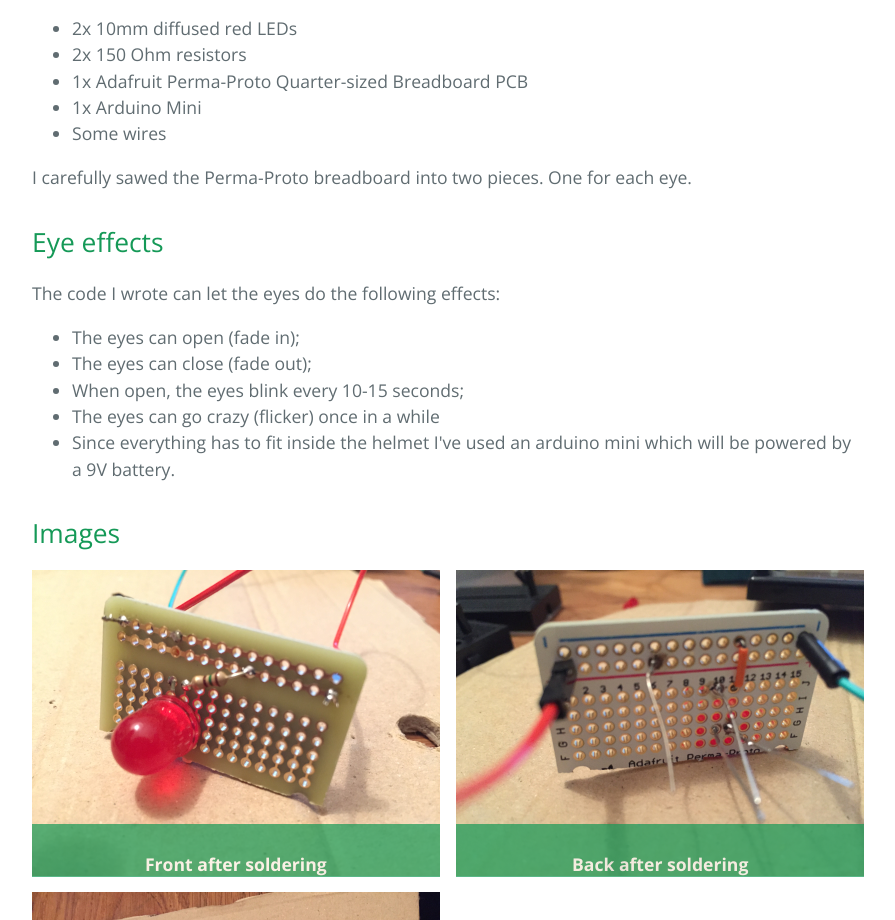
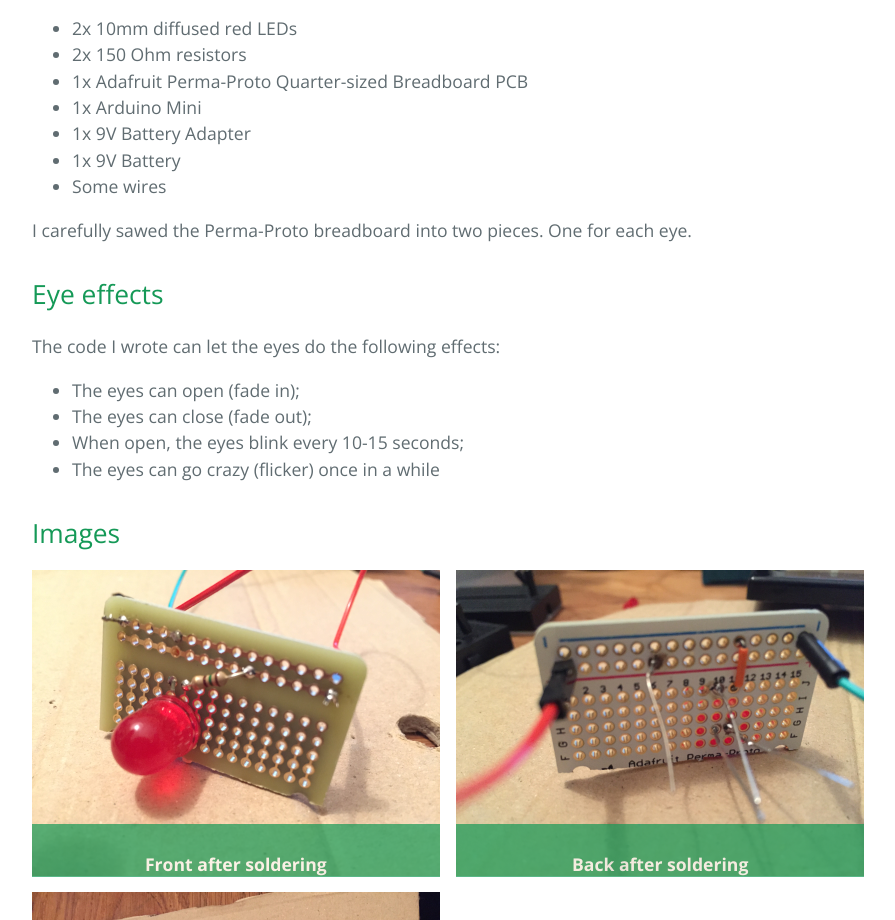
Before and after one commit to Sedus/spooky_eyes, a plain HTML site: page index.html in a window 1280 px wide. Shown: the part 1326-2246 px from the top of the page, without its empty margins (192-1087 px from the left). Drawn offline with nearby package versions, Linux system fonts and the light colour scheme.

Commit message:
updated text

```diff
--- a/index.html
+++ b/index.html
@@ -61,6 +61,8 @@ Read the following page for instructions:
 <li>2x 150 Ohm resistors</li>
 <li>1x Adafruit Perma-Proto Quarter-sized Breadboard PCB</li>
 <li>1x Arduino Mini</li>
+<li>1x 9V Battery Adapter</li>
+<li>1x 9V Battery</li>
 <li>Some wires</li>
 </ul>
 
@@ -76,7 +78,6 @@ Read the following page for instructions:
 <li>The eyes can close (fade out);</li>
 <li>When open, the eyes blink every 10-15 seconds;</li>
 <li>The eyes can go crazy (flicker) once in a while</li>
-<li>Since everything has to fit inside the helmet I've used an arduino mini which will be powered by a 9V battery.</li>
 </ul>
 
 <h2>Images</h2>
```
